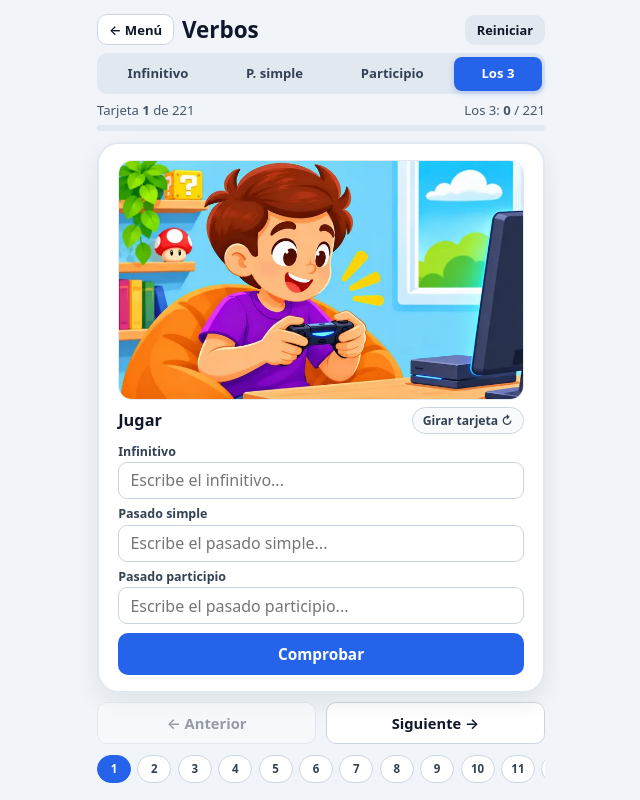
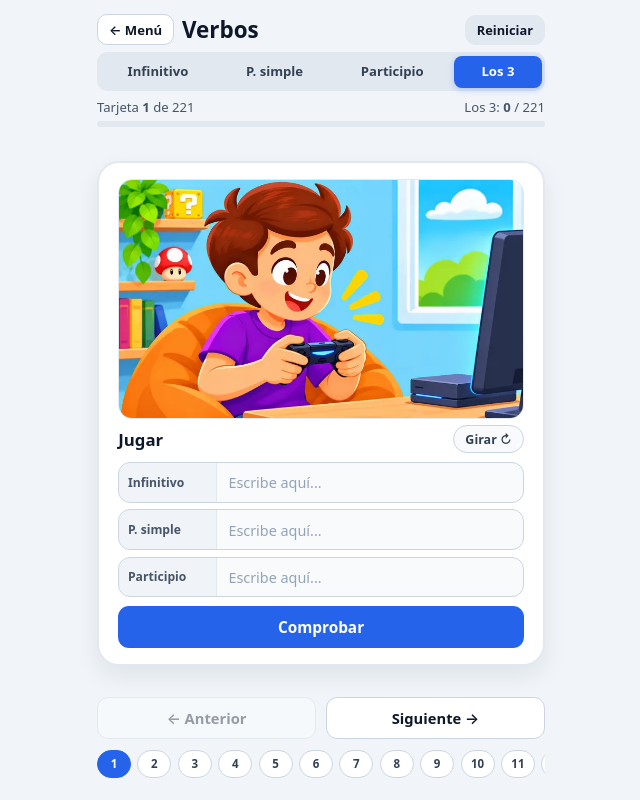
Before and after one commit to Miglio39/aprende-ingles, a React (Vite) app: page / in a window 1280 px wide. Both pictures are taken after a click on the button 510 px from the left and 227 px from the top of the page. Shown: the whole page, without its empty margins (319-959 px from the left). Built offline with nearby package versions, Linux system fonts and the light colour scheme.

Commit message:
Rediseño movil con campos en capsula

```diff
--- a/src/App.css
+++ b/src/App.css
@@ -18,22 +18,23 @@ body {
   color: #0f172a;
 }
 
-/* Contenedor principal responsive ajustado al viewport real */
+/* Contenedor principal con altura real sobre el teclado y scroll suave */
 .app-shell {
   height: var(--app-height, 100dvh);
   width: 100%;
   max-width: 460px;
   margin: 0 auto;
-  padding: 0.65rem 0.85rem max(0.75rem, env(safe-area-inset-bottom));
+  padding: 0.65rem 0.85rem max(0.85rem, env(safe-area-inset-bottom));
   display: flex;
   flex-direction: column;
   gap: 0.55rem;
   overflow-x: hidden;
   overflow-y: auto;
+  scroll-behavior: smooth;
   -webkit-overflow-scrolling: touch;
 }
 
-/* ===== MENÚ PRINCIPAL (CUADROS UNIFORMES) ===== */
+/* ===== MENÚ PRINCIPAL (CUADROS UNIFORMES 2x4) ===== */
 .menu-shell {
   justify-content: flex-start;
   gap: 0.85rem;
@@ -74,7 +75,6 @@ body {
   margin-bottom: auto;
 }
 
-/* Cuadrícula única: todas las filas y tarjetas tienen el mismo tamaño */
 .modules-grid {
   display: grid;
   grid-template-columns: repeat(2, minmax(0, 1fr));
@@ -102,7 +102,6 @@ body {
   transform: translateY(-2px);
 }
 
-/* Diferenciación visual: Disponible vs. En construcción */
 .module-card-ready {
   background: linear-gradient(180deg, #ffffff 0%, #f8fbff 100%);
   border-color: #2563eb;
@@ -309,7 +308,7 @@ body {
   border-color: #94a3b8;
 }
 
-/* Selector de tiempo verbal adaptable a celular */
+/* Selector de tiempo verbal */
 .verb-mode-bar {
   display: flex;
   align-items: stretch;
@@ -318,20 +317,20 @@ body {
   background: #e2e8f0;
   padding: 0.22rem;
   border-radius: 10px;
-  margin: 0.15rem 0 0.1rem;
+  margin: 0.1rem 0 0.05rem;
 }
 
 .verb-mode-btn {
   flex: 1 1 auto;
   min-width: 0;
-  min-height: 34px;
+  min-height: 32px;
   border: none;
   border-radius: 8px;
   background: transparent;
   color: #334155;
   font-size: clamp(0.72rem, 3.1vw, 0.82rem);
   font-weight: 700;
-  padding: 0.38rem 0.3rem;
+  padding: 0.34rem 0.28rem;
   cursor: pointer;
   white-space: nowrap;
   text-align: center;
@@ -389,7 +388,7 @@ body {
   gap: 0.55rem;
 }
 
-/* Tarjeta 3D con altura automática */
+/* Tarjeta 3D: centrada en reposo y deslizable sin recortes cuando abre el teclado */
 .card-scene {
   width: 100%;
   margin-top: auto;
@@ -417,7 +416,7 @@ body {
   background: #ffffff;
   border: 2px solid #e2e8f0;
   border-radius: 20px;
-  padding: 0.8rem 0.9rem;
+  padding: 0.8rem 0.85rem;
   box-shadow: 0 10px 24px rgba(15, 23, 42, 0.08);
   transition: background-color 0.3s ease, border-color 0.3s ease;
 }
@@ -450,7 +449,7 @@ body {
   border-color: #16a34a;
 }
 
-/* Bloque de imagen: mismo tamaño y cubre todo el recuadro */
+/* Bloque de imagen */
 .card-media {
   display: flex;
   flex-direction: column;
@@ -460,7 +459,7 @@ body {
 .image-box {
   position: relative;
   width: 100%;
-  height: clamp(145px, 27dvh, 245px);
+  height: clamp(145px, 27dvh, 235px);
   background: #f8fafc;
   border: 1px solid #e2e8f0;
   border-radius: 14px;
@@ -526,7 +525,7 @@ body {
 }
 
 .verb-spanish {
-  font-size: 1.02rem;
+  font-size: 1.05rem;
   color: #0f172a;
   min-width: 0;
 }
@@ -535,9 +534,9 @@ body {
   border: 1px solid #cbd5e1;
   background: #f8fafc;
   color: #334155;
-  font-size: 0.76rem;
+  font-size: 0.78rem;
   font-weight: 600;
-  padding: 0.26rem 0.62rem;
+  padding: 0.28rem 0.68rem;
   border-radius: 999px;
   cursor: pointer;
   white-space: nowrap;
@@ -548,7 +547,7 @@ body {
   background: #e2e8f0;
 }
 
-/* Formulario */
+/* ===== FORMULARIO ESTILO CÁPSULA HORIZONTAL COMPACTA ===== */
 .verb-form {
   flex-shrink: 0;
   display: flex;
@@ -556,39 +555,79 @@ body {
   gap: 0.42rem;
 }
 
-.verb-form label {
-  display: flex;
-  flex-direction: column;
-  font-size: 0.78rem;
-  font-weight: 600;
-  color: #334155;
-  gap: 0.14rem;
+.field-row {
+  display: grid;
+  grid-template-columns: 88px 1fr;
+  align-items: center;
+  background: #f8fafc;
+  border: 1.5px solid #cbd5e1;
+  border-radius: 12px;
+  overflow: hidden;
+  transition: border-color 0.18s ease, box-shadow 0.18s ease,
+    background-color 0.18s ease;
 }
 
-/* 16px evita zoom automático en iOS Safari */
-.verb-form input {
-  width: 100%;
-  padding: 0.4rem 0.7rem;
-  border: 1.5px solid #cbd5e1;
-  border-radius: 9px;
-  font-size: 16px;
-  outline: none;
+.field-row:focus-within {
   background: #ffffff;
-}
-
-.verb-form input:focus {
   border-color: #2563eb;
   box-shadow: 0 0 0 3px rgba(37, 99, 235, 0.14);
 }
 
-.verb-form input.input-error {
+.field-row.is-error {
   border-color: #dc2626;
   background: #fef2f2;
 }
 
-.card-face.approved input {
+.field-row.is-approved {
   background: #f0fdf4;
   border-color: #22c55e;
+}
+
+.field-tag {
+  font-size: 0.76rem;
+  font-weight: 700;
+  color: #475569;
+  padding: 0 0.55rem;
+  border-right: 1px solid #e2e8f0;
+  height: 100%;
+  display: flex;
+  align-items: center;
+  white-space: nowrap;
+  background: rgba(226, 232, 240, 0.38);
+}
+
+.field-row.is-error .field-tag {
+  color: #b91c1c;
+  border-right-color: #fecaca;
+  background: rgba(254, 202, 202, 0.35);
+}
+
+.field-row.is-approved .field-tag {
+  color: #166534;
+  border-right-color: #bbf7d0;
+  background: rgba(187, 247, 208, 0.45);
+}
+
+/* 16px evita zoom automático en iOS Safari; scroll-margin deja visible el botón Comprobar */
+.field-row input {
+  width: 100%;
+  min-width: 0;
+  border: none;
+  background: transparent;
+  padding: 0.52rem 0.7rem;
+  font-size: 16px;
+  color: #0f172a;
+  outline: none;
+  scroll-margin-top: 24px;
+  scroll-margin-bottom: 84px;
+}
+
+.field-row input::placeholder {
+  color: #94a3b8;
+  font-size: 0.9rem;
+}
+
+.field-row.is-approved input {
   color: #166534;
   font-weight: 600;
 }
@@ -600,7 +639,7 @@ body {
   color: #ffffff;
   font-weight: 700;
   padding: 0.56rem;
-  border-radius: 10px;
+  border-radius: 11px;
   font-size: 0.9rem;
 }
 
@@ -756,7 +795,7 @@ body {
 .btn-nav,
 .btn-reset {
   border: none;
-  border-radius: 10px;
+  border-radius: 11px;
   font-weight: 600;
   cursor: pointer;
   transition: background-color 0.2s ease, opacity 0.2s ease;
@@ -879,146 +918,29 @@ body {
   color: #ffffff;
 }
 
-/* ===== MODO ESCRITURA COMPACTO PARA TECLADO MÓVIL ===== */
-@media (max-width: 767px) {
-  .app-shell.is-typing {
-    padding: 0.45rem 0.7rem 0.5rem;
-    gap: 0.35rem;
-  }
-
-  .app-shell.is-typing .top-bar,
-  .app-shell.is-typing .nav-controls,
-  .app-shell.is-typing .dots-strip {
-    display: none;
-  }
-
-  .app-shell.is-typing .stage {
-    justify-content: flex-start;
-  }
-
-  .app-shell.is-typing .card-scene {
-    margin-top: 0;
-    margin-bottom: 0;
-  }
-
-  .app-shell.is-typing .card-face {
-    padding: 0.6rem 0.75rem;
-    border-radius: 16px;
-  }
-
-  .app-shell.is-typing .card-front {
-    gap: 0.45rem;
-  }
-
-  /* La imagen pasa a miniatura lateral junto al nombre en español */
-  .app-shell.is-typing .card-media {
-    flex-direction: row;
-    align-items: center;
-    gap: 0.6rem;
-  }
-
-  .app-shell.is-typing .image-box {
-    width: 56px;
-    height: 56px;
-    flex-shrink: 0;
-    border-radius: 10px;
-  }
-
-  .app-shell.is-typing .image-placeholder {
-    font-size: 1.8rem;
-  }
-
-  .app-shell.is-typing .badge-approved {
-    display: none;
-  }
-
-  .app-shell.is-typing .media-caption {
-    flex: 1;
-    min-width: 0;
-  }
-
-  .app-shell.is-typing .verb-spanish {
-    font-size: 1rem;
-  }
-
-  .app-shell.is-typing .verb-form {
-    gap: 0.35rem;
-  }
-
-  .app-shell.is-typing .verb-form label {
-    font-size: 0.74rem;
-    gap: 0.1rem;
-  }
-
-  .app-shell.is-typing .verb-form input {
-    padding: 0.32rem 0.65rem;
-  }
-
-  .app-shell.is-typing .btn-check {
-    height: 38px;
-    margin-top: 0.1rem;
-  }
-}
-
 /* ===== AJUSTES RESPONSIVE PARA CELULARES ===== */
-@media (max-height: 780px) {
+@media (max-height: 760px) {
   .app-shell {
-    padding: 0.5rem 0.75rem max(0.6rem, env(safe-area-inset-bottom));
+    padding: 0.5rem 0.75rem max(0.7rem, env(safe-area-inset-bottom));
     gap: 0.42rem;
   }
 
-  .top-bar {
-    gap: 0.28rem;
-  }
-
-  .stage {
-    gap: 0.45rem;
-  }
-
   .card-face {
-    padding: 0.68rem 0.8rem;
-    border-radius: 18px;
-  }
-
-  .card-front {
-    gap: 0.42rem;
+    padding: 0.7rem 0.8rem;
   }
 
   .image-box {
-    height: clamp(122px, 22dvh, 185px);
+    height: clamp(135px, 24dvh, 195px);
   }
 
-  .verb-form {
-    gap: 0.34rem;
-  }
-
-  .verb-form input {
-    padding: 0.34rem 0.65rem;
+  .field-row input {
+    padding: 0.46rem 0.65rem;
   }
 
   .btn-check,
   .btn-nav,
   .btn-flip-back {
-    height: 38px;
-  }
-
-  .dot-item {
-    height: 28px;
-  }
-}
-
-@media (max-height: 670px) {
-  .image-box {
-    height: 112px;
-  }
-
-  .verb-mode-btn {
-    min-height: 30px;
-    padding: 0.28rem 0.2rem;
-  }
-
-  .verb-spanish {
-    font-size: 0.96rem;
+    height: 39px;
   }
 }
 
@@ -1028,6 +950,15 @@ body {
     display: grid;
     grid-template-columns: repeat(2, minmax(0, 1fr));
     gap: 0.22rem;
+  }
+
+  .field-row {
+    grid-template-columns: 78px 1fr;
+  }
+
+  .field-tag {
+    font-size: 0.72rem;
+    padding: 0 0.45rem;
   }
 
   .module-card {
@@ -1061,7 +992,11 @@ body {
   }
 
   .image-box {
-    height: clamp(170px, 30dvh, 250px);
+    height: clamp(180px, 30dvh, 250px);
+  }
+
+  .field-row {
+    grid-template-columns: 98px 1fr;
   }
 
   .dots-strip {
--- a/src/App.jsx
+++ b/src/App.jsx
@@ -30,7 +30,6 @@ const DEFAULT_VERBS_PROGRESS = {
 export default function App() {
   const [activeView, setActiveView] = useState("menu");
   const [comingSoonModule, setComingSoonModule] = useState(null);
-  const [isTyping, setIsTyping] = useState(false);
 
   // Estado módulo Verbos (con modo de práctica independiente)
   const [verbMode, setVerbMode] = useState(() => {
@@ -45,7 +44,6 @@ export default function App() {
       return { ...DEFAULT_VERBS_PROGRESS, ...JSON.parse(savedByMode) };
     }
 
-    // Migra progreso anterior de Verbos al modo "Los 3 tiempos"
     const legacySaved = localStorage.getItem(LEGACY_VERBS_STORAGE_KEY);
     return {
       ...DEFAULT_VERBS_PROGRESS,
@@ -69,9 +67,18 @@ export default function App() {
     return saved ? JSON.parse(saved) : [];
   });
 
-  // Detecta teclado móvil y ajusta la altura real visible (Android e iOS)
+  // Ajusta el alto visible real encima del teclado y centra el campo activo sin ocultar nada
   useEffect(() => {
-    let blurTimer;
+    let scrollTimer;
+
+    const scrollActiveInput = (el) => {
+      if (!el || el.tagName !== "INPUT") return;
+      if (window.innerWidth > 767) return;
+      clearTimeout(scrollTimer);
+      scrollTimer = setTimeout(() => {
+        el.scrollIntoView({ behavior: "smooth", block: "center" });
+      }, 240);
+    };
 
     const syncViewport = () => {
       const vv = window.visualViewport;
@@ -80,38 +87,26 @@ export default function App() {
       if (vv && vv.offsetTop > 0) {
         window.scrollTo(0, 0);
       }
+      if (document.activeElement?.tagName === "INPUT") {
+        scrollActiveInput(document.activeElement);
+      }
     };
 
     const handleFocusIn = (e) => {
-      if (e.target.tagName !== "INPUT") return;
-      if (window.innerWidth > 767) return;
-      clearTimeout(blurTimer);
-      setIsTyping(true);
-      syncViewport();
-    };
-
-    const handleFocusOut = (e) => {
-      if (e.target.tagName !== "INPUT") return;
-      clearTimeout(blurTimer);
-      blurTimer = setTimeout(() => {
-        if (document.activeElement?.tagName !== "INPUT") {
-          setIsTyping(false);
-          syncViewport();
-        }
-      }, 120);
+      if (e.target.tagName === "INPUT") {
+        scrollActiveInput(e.target);
+      }
     };
 
     syncViewport();
     document.addEventListener("focusin", handleFocusIn);
-    document.addEventListener("focusout", handleFocusOut);
     window.addEventListener("resize", syncViewport);
     window.visualViewport?.addEventListener("resize", syncViewport);
     window.visualViewport?.addEventListener("scroll", syncViewport);
 
     return () => {
-      clearTimeout(blurTimer);
+      clearTimeout(scrollTimer);
       document.removeEventListener("focusin", handleFocusIn);
-      document.removeEventListener("focusout", handleFocusOut);
       window.removeEventListener("resize", syncViewport);
       window.visualViewport?.removeEventListener("resize", syncViewport);
       window.visualViewport?.removeEventListener("scroll", syncViewport);
@@ -184,20 +179,18 @@ export default function App() {
 
   const goToMenu = () => {
     document.activeElement?.blur();
-    setIsTyping(false);
     setActiveView("menu");
   };
 
   const handleSelectModule = (mod) => {
     if (mod.ready) {
-      setIsTyping(false);
       setActiveView(mod.id);
     } else {
       setComingSoonModule(mod);
     }
   };
 
-  /* ===== PANTALLA 1: MENÚ PRINCIPAL (TODOS LOS CUADROS DEL MISMO TAMAÑO) ===== */
+  /* ===== PANTALLA 1: MENÚ PRINCIPAL (CUADROS DEL MISMO TAMAÑO) ===== */
   if (activeView === "menu") {
     const progressByModule = {
       verbs: {
@@ -326,7 +319,7 @@ export default function App() {
     const isCurrentApproved = approvedVerbIds.includes(currentVerb.id);
 
     return (
-      <main className={`app-shell ${isTyping ? "is-typing" : ""}`}>
+      <main className="app-shell">
         <header className="top-bar">
           <div className="title-row">
             <div className="title-left">
@@ -355,7 +348,6 @@ export default function App() {
             </button>
           </div>
 
-          {/* Selector de tiempo verbal a practicar */}
           <div
             className="verb-mode-bar"
             role="tablist"
@@ -477,7 +469,7 @@ export default function App() {
     const isAnimalApproved = approvedAnimalIds.includes(currentAnimal.id);
 
     return (
-      <main className={`app-shell ${isTyping ? "is-typing" : ""}`}>
+      <main className="app-shell">
         <header className="top-bar">
           <div className="title-row">
             <div className="title-left">
@@ -523,8 +515,8 @@ export default function App() {
             key={`${currentAnimal.id}-${animalResetKey}`}
             item={currentAnimal}
             isApproved={isAnimalApproved}
-            inputLabel="Animal en inglés"
-            placeholder="Escribe el nombre del animal..."
+            inputLabel="En inglés"
+            placeholder="Escribe el animal..."
             onApprove={(id) => {
               document.activeElement?.blur();
               setApprovedAnimalIds((prev) =>
@@ -590,7 +582,7 @@ export default function App() {
   const isFamilyApproved = approvedFamilyIds.includes(currentMember.id);
 
   return (
-    <main className={`app-shell ${isTyping ? "is-typing" : ""}`}>
+    <main className="app-shell">
       <header className="top-bar">
         <div className="title-row">
           <div className="title-left">
@@ -636,8 +628,8 @@ export default function App() {
           key={`${currentMember.id}-${familyResetKey}`}
           item={currentMember}
           isApproved={isFamilyApproved}
-          inputLabel="Miembro en inglés"
-          placeholder="Escribe el miembro de la familia..."
+          inputLabel="En inglés"
+          placeholder="Escribe el miembro..."
           onApprove={(id) => {
             document.activeElement?.blur();
             setApprovedFamilyIds((prev) =>
--- a/src/components/VerbCard.jsx
+++ b/src/components/VerbCard.jsx
@@ -15,7 +15,8 @@ const FIELD_CONFIG = {
   infinitive: {
     key: "infinitive",
     label: "Infinitivo",
-    placeholder: "Escribe el infinitivo...",
+    shortLabel: "Infinitivo",
+    placeholder: "Escribe aquí...",
     acceptedKey: "infinitiveAccepted",
     isPastOrParticiple: false,
     approvedText: "✓ ¡Excelente! Infinitivo dominado",
@@ -23,7 +24,8 @@ const FIELD_CONFIG = {
   past: {
     key: "past",
     label: "Pasado simple",
-    placeholder: "Escribe el pasado simple...",
+    shortLabel: "P. simple",
+    placeholder: "Escribe aquí...",
     acceptedKey: "pastAccepted",
     isPastOrParticiple: true,
     approvedText: "✓ ¡Excelente! Pasado simple dominado",
@@ -31,7 +33,8 @@ const FIELD_CONFIG = {
   participle: {
     key: "participle",
     label: "Pasado participio",
-    placeholder: "Escribe el pasado participio...",
+    shortLabel: "Participio",
+    placeholder: "Escribe aquí...",
     acceptedKey: "participleAccepted",
     isPastOrParticiple: true,
     approvedText: "✓ ¡Excelente! Participio dominado",
@@ -195,7 +198,7 @@ export default function VerbCard({
                 className="btn-flip-hint"
                 onClick={handleOpenBack}
               >
-                Girar tarjeta ↻
+                Girar ↻
               </button>
             </div>
           </div>
@@ -204,8 +207,13 @@ export default function VerbCard({
             {activeFields.map((field, idx) => {
               const isLast = idx === activeFields.length - 1;
               return (
-                <label key={field.key}>
-                  {field.label}
+                <label
+                  key={field.key}
+                  className={`field-row ${
+                    errors[field.key] ? "is-error" : ""
+                  } ${isApproved ? "is-approved" : ""}`}
+                >
+                  <span className="field-tag">{field.shortLabel}</span>
                   <input
                     ref={(el) => {
                       inputRefs.current[idx] = el;
@@ -218,7 +226,6 @@ export default function VerbCard({
                     enterKeyHint={isLast ? "done" : "next"}
                     value={form[field.key]}
                     disabled={isApproved}
-                    className={errors[field.key] ? "input-error" : ""}
                     placeholder={field.placeholder}
                     onKeyDown={(e) => handleInputKeyDown(e, idx)}
                     onChange={(e) => handleChange(field.key, e.target.value)}
--- a/src/components/VocabCard.jsx
+++ b/src/components/VocabCard.jsx
@@ -15,23 +15,29 @@ export default function VocabCard({
   item,
   isApproved,
   onApprove,
-  inputLabel = "Nombre en inglés",
+  inputLabel = "En inglés",
   placeholder = "Escribe en inglés...",
 }) {
   const imgRef = useRef(null);
   const [isFlipped, setIsFlipped] = useState(false);
   const [imgError, setImgError] = useState(false);
   const [imgLoaded, setImgLoaded] = useState(false);
-  const [answer, setAnswer] = useState(isApproved ? item.english : "");
+  const [answer, setAnswer] = useState(isApproved && item ? item.english : "");
   const [hasError, setHasError] = useState(false);
 
   useEffect(() => {
-    // Si la imagen ya venía precargada en caché, mostrarla de inmediato
     if (imgRef.current?.complete && imgRef.current.naturalWidth > 0) {
       setImgLoaded(true);
     }
     return () => stopSpeech();
   }, []);
+
+  if (!item) return null;
+
+  const handleOpenBack = () => {
+    document.activeElement?.blur();
+    setIsFlipped(true);
+  };
 
   const handleCloseBack = () => {
     stopSpeech();
@@ -49,6 +55,7 @@ export default function VocabCard({
     setHasError(!ok);
 
     if (ok) {
+      document.activeElement?.blur();
       onApprove(item.id);
     }
   };
@@ -63,10 +70,10 @@ export default function VocabCard({
               className={`image-box ${
                 !imgLoaded && !imgError ? "is-loading" : ""
               }`}
-              onClick={() => setIsFlipped(true)}
+              onClick={handleOpenBack}
               role="button"
               tabIndex={0}
-              onKeyDown={(e) => e.key === "Enter" && setIsFlipped(true)}
+              onKeyDown={(e) => e.key === "Enter" && handleOpenBack()}
               title="Haz clic en la imagen para ver la respuesta"
             >
               {!imgError ? (
@@ -93,16 +100,20 @@ export default function VocabCard({
               <button
                 type="button"
                 className="btn-flip-hint"
-                onClick={() => setIsFlipped(true)}
+                onClick={handleOpenBack}
               >
-                Girar tarjeta ↻
+                Girar ↻
               </button>
             </div>
           </div>
 
           <form className="verb-form" onSubmit={handleSubmit}>
-            <label>
-              {inputLabel}
+            <label
+              className={`field-row ${hasError ? "is-error" : ""} ${
+                isApproved ? "is-approved" : ""
+              }`}
+            >
+              <span className="field-tag">{inputLabel}</span>
               <input
                 type="text"
                 autoComplete="off"
@@ -112,7 +123,6 @@ export default function VocabCard({
                 enterKeyHint="done"
                 value={answer}
                 disabled={isApproved}
-                className={hasError ? "input-error" : ""}
                 placeholder={placeholder}
                 onChange={(e) => {
                   setAnswer(e.target.value);
```
